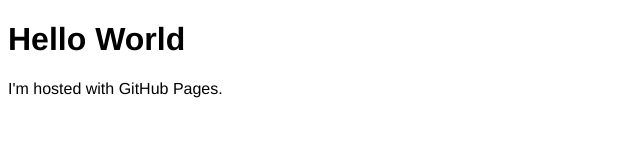
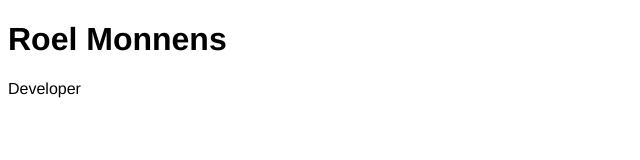
Before and after one commit to roelmonnens/roelmonnens.github.io, a plain HTML site: page index.html in a window 1280 px wide. Shown: the whole page, without its empty margins (0-640 px from the left). Drawn offline with Linux system fonts and the light colour scheme.

Commit message:
name and function

```diff
--- a/index.html
+++ b/index.html
@@ -6,7 +6,7 @@
 		<link href="style.css" rel="stylesheet">
 	</head>
 	<body>
-		<h1>Hello World</h1>
-		<p>I'm hosted with GitHub Pages.</p>
+		<h1>Roel Monnens</h1>
+		<p>Developer</p>
 	</body>
 </html>
```
